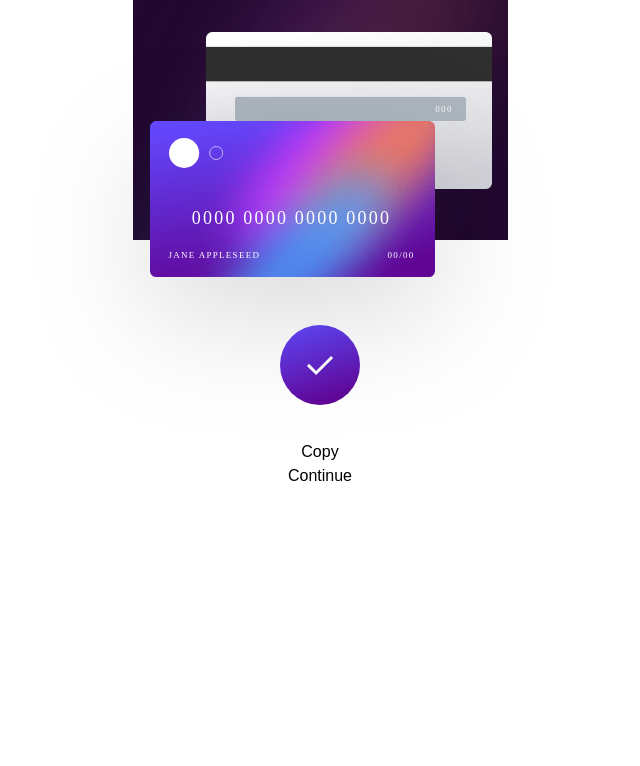
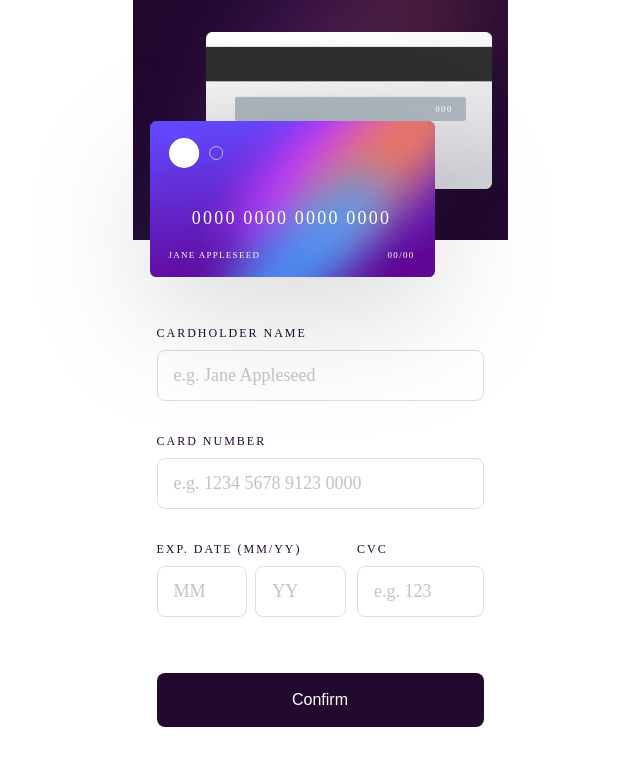
Before and after one commit to roodhouse/frontend-mentor-interactive-card, a React (Create React App) app: page / in a window 1280 px wide. Shown: the top 766 px of the page, without its empty margins (320-960 px from the left). Built offline with nearby package versions, Linux system fonts and the light colour scheme; the HTML template or start-up script is replaced by a standard one.

Commit message:
thanks page added

```diff
--- a/src/components/Bottom.jsx
+++ b/src/components/Bottom.jsx
@@ -6,10 +6,10 @@
   return (
     <>
       <div id="bottomContainer" className='px-6'>
-        <div id="formWrapper" className='hidden'>
+        <div id="formWrapper" className=''>
           <Form />
         </div>
-        <div id="thanksWrapper" className=''>
+        <div id="thanksWrapper" className='hidden'>
           <Thanks />
         </div>
       </div>
--- a/src/components/bottom/Thanks.jsx
+++ b/src/components/bottom/Thanks.jsx
@@ -10,7 +10,7 @@
         <div id="iconWrapper" className='mb-[35px]'>
           <Icon />
         </div>
-        <div id="copyWrapper">
+        <div id="copyWrapper" className='mb-12'>
           <Copy />
         </div>
         <div id="continueWrapper">
--- a/src/components/bottom/thanks/Continue.jsx
+++ b/src/components/bottom/thanks/Continue.jsx
@@ -2,7 +2,15 @@
 
 function Continue() {
   return (
-    <div>Continue</div>
+    <>
+        <div id="formConinueContainer">
+            <form noValidate>
+                <div id="continueContainer">
+                    <input type="submit" name='submit' id='submit' value='Continue' className='w-full bg-veryDarkViolet text-white py-[15px] rounded-lg' />
+                </div>
+            </form>
+        </div>
+    </>
   )
 }
 
--- a/src/components/bottom/thanks/Copy.jsx
+++ b/src/components/bottom/thanks/Copy.jsx
@@ -2,7 +2,16 @@
 
 function Copy() {
   return (
-    <div>Copy</div>
+    <>
+      <div id="copyContainer">
+        <div id="headingContainer" className='font-["Space_Grotesk"] text-veryDarkViolet text-[28px] font-medium tracking-[3.422px] mb-4'>
+          <h4>THANK YOU!</h4>
+        </div>
+        <div id="bodyContainer" className='font-["Space_Grotesk"] text-darkGrayishViolet text-[18px] font-medium'>
+          <p>We’ve added your card details</p>
+        </div>
+      </div>
+    </>
   )
 }
 
```
